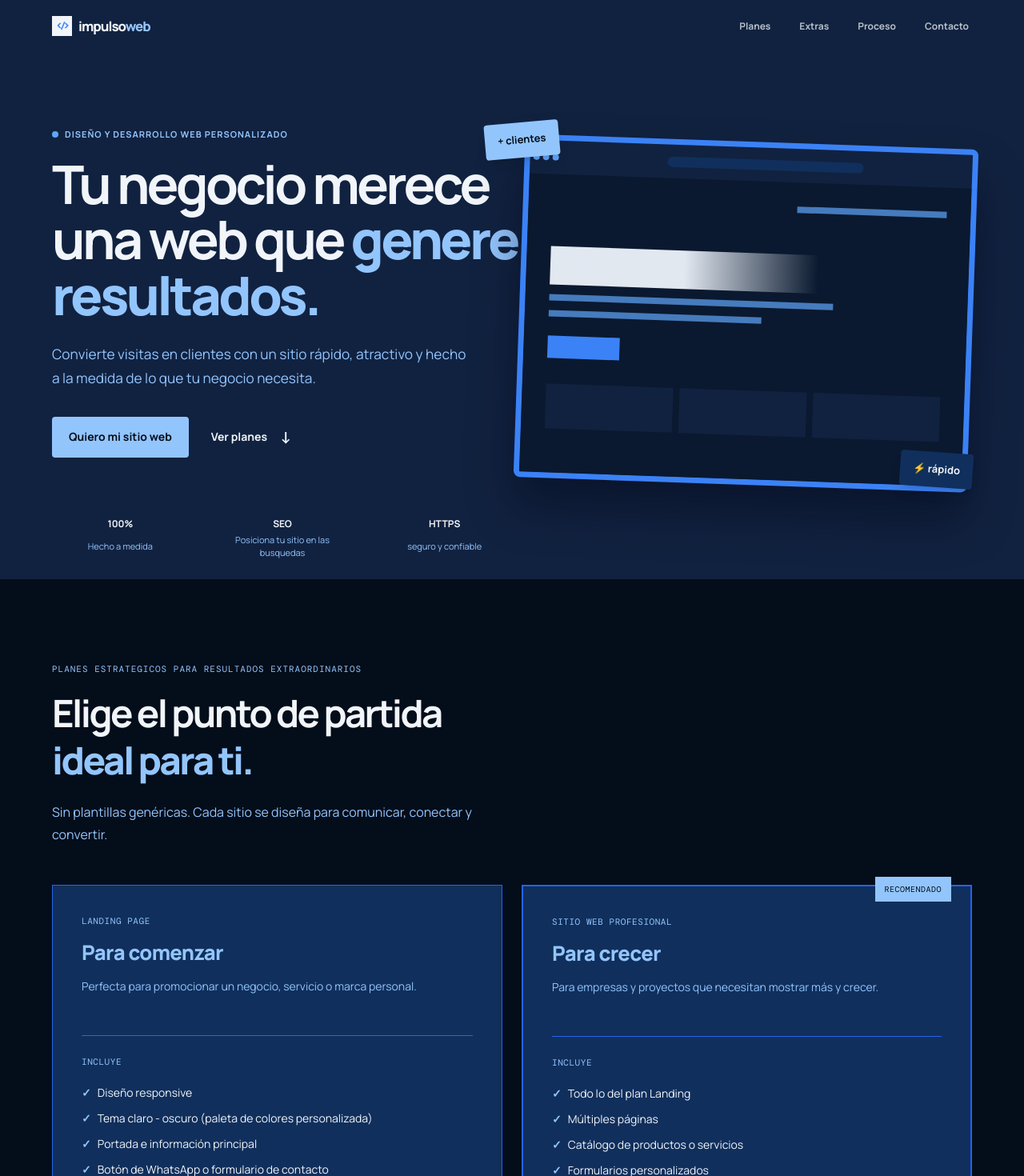
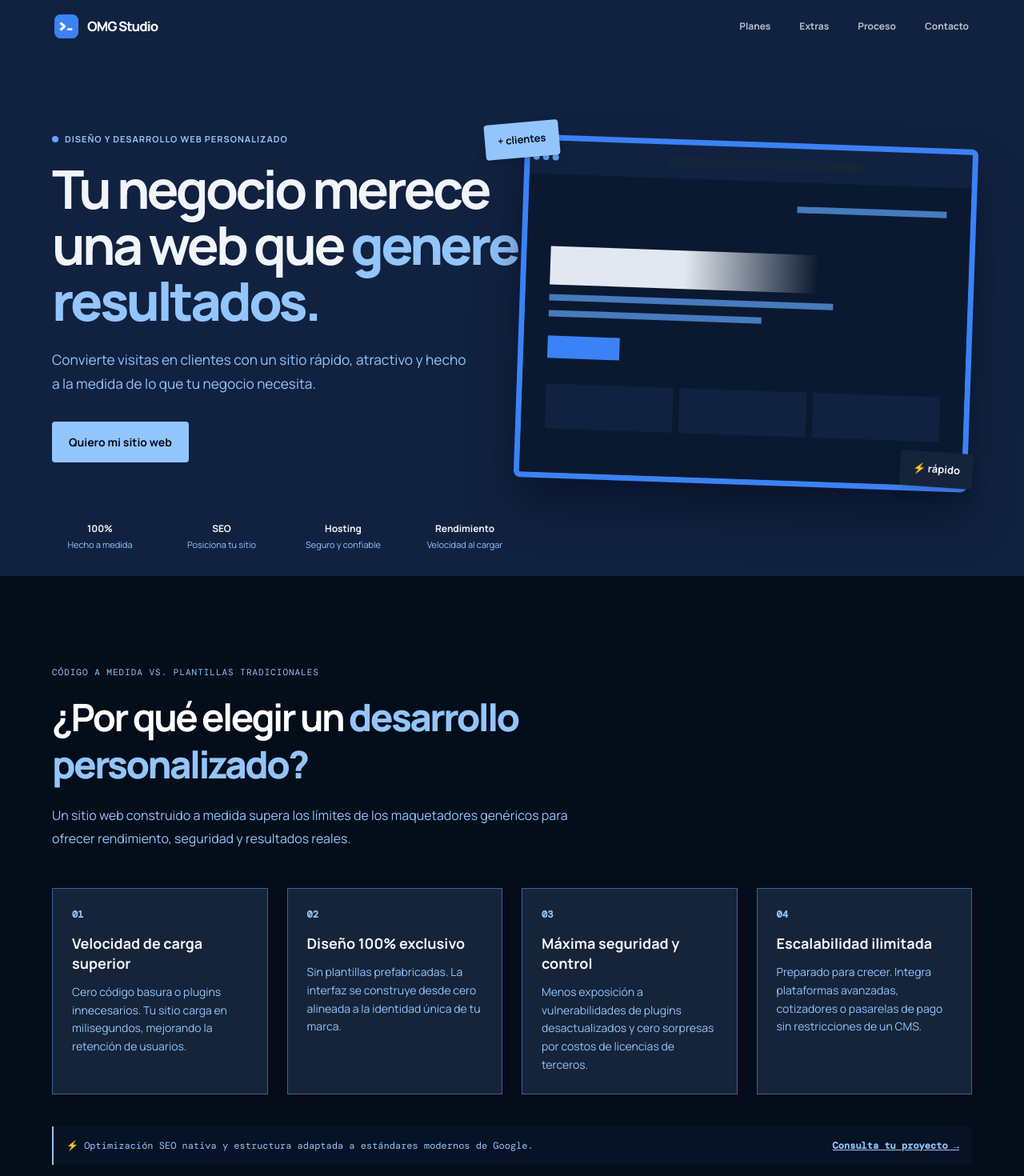
Before and after one commit to oscar-mgh/omgstudio, a Vue app: page / in a window 1280 px wide. Shown: the top 1470 px of the page at 80% size. Built offline with nearby package versions, Linux system fonts and the light colour scheme.

Commit message:
first commit

```diff
--- a/index.html
+++ b/index.html
@@ -4,7 +4,7 @@
     <meta charset="UTF-8" />
     <meta name="viewport" content="width=device-width, initial-scale=1.0" />
     <meta name="description" content="Diseño y desarrollo de sitios web profesionales a medida para hacer crecer tu negocio." />
-    <title>Impulso Web | Sitios a medida</title>
+    <title>OMG Studio | Sitios a medida</title>
   </head>
   <body>
     <div id="app"></div>
--- a/src/App.vue
+++ b/src/App.vue
@@ -1,10 +1,11 @@
 <script setup>
 import { onBeforeUnmount, onMounted, ref } from 'vue';
+import AdventagesSection from './components/AdventagesSection.vue';
+import ContactSection from './components/ContactSection.vue';
+import ExtrasSection from './components/ExtrasSection.vue';
 import HeroSection from './components/HeroSection.vue';
 import PlansSection from './components/PlansSection.vue';
-import ExtrasSection from './components/ExtrasSection.vue';
 import ProcessSection from './components/ProcessSection.vue';
-import ContactSection from './components/ContactSection.vue';
 
 const menuOpen = ref(false);
 const scrolled = ref(false);
@@ -32,13 +33,39 @@ onBeforeUnmount(() => {
       class="fixed inset-x-0 top-0 z-40 flex h-16.25 items-center justify-between px-6 transition-colors lg:px-[max(28px,calc((100%-1150px)/2))]"
       :class="{ 'bg-brand-950/95 shadow-[0_1px_0_rgba(129,140,248,.15)] backdrop-blur-xl': scrolled }">
       <a
-        class="flex items-center gap-1 text-[1.05rem] font-extrabold tracking-[-.06em]"
-        href="#inicio"
-        @click.prevent="goTo('#inicio')">
-        <span
-          class="mr-1 inline-flex h-[25px] w-[25px] items-center justify-center bg-slate-100 text-brand-500 font-mono text-[11px] tracking-[-2px]"
-          >&lt;/&gt;</span
-        ><span>impulso<span class="text-brand-300">web</span></span>
+        class="flex items-center gap-2 text-[1.05rem] font-extrabold tracking-[-.06em]"
+        href="#inicio">
+        <svg
+          class="h-9 w-9 text-brand-500"
+          viewBox="0 0 24 24"
+          fill="none"
+          xmlns="http://www.w3.org/2000/svg"
+          aria-label="OMG Studio Logo">
+          <rect
+            x="2"
+            y="2"
+            width="20"
+            height="20"
+            rx="5"
+            fill="currentColor" />
+
+          <path
+            d="M7.5 9.5L10.5 12L7.5 14.5"
+            stroke="white"
+            stroke-width="2"
+            stroke-linecap="round"
+            stroke-linejoin="round" />
+
+          <rect
+            x="12.5"
+            y="13.5"
+            width="4.5"
+            height="1.8"
+            rx="0.9"
+            fill="white" />
+        </svg>
+
+        <span> OMG Studio </span>
       </a>
 
       <button
@@ -98,6 +125,7 @@ onBeforeUnmount(() => {
     <HeroSection
       @contact="goTo('#contacto')"
       @plans="goTo('#planes')" />
+    <AdventagesSection />
     <PlansSection />
     <ExtrasSection />
     <ProcessSection />
--- a/src/assets/main.css
+++ b/src/assets/main.css
@@ -7,8 +7,8 @@
   --color-brand-950: #040d1a;
   --color-brand-900: #0a192f;
   --color-brand-800: #112240;
-  --color-brand-700: #102f5c;
-  --color-brand-600: #2563eb;
+  --color-brand-700: #152438;
+  --color-brand-600: #3962a8;
   --color-brand-500: #3b82f6;
   --color-brand-400: #60a5fa;
   --color-brand-300: #93c5fd;
--- /dev/null
+++ b/src/components/AdventagesSection.vue
@@ -0,0 +1,67 @@
+<script setup>
+const ventajas = [
+  {
+    title: 'Velocidad de carga superior',
+    description: 'Cero código basura o plugins innecesarios. Tu sitio carga en milisegundos, mejorando la retención de usuarios.',
+  },
+  {
+    title: 'Diseño 100% exclusivo',
+    description: 'Sin plantillas prefabricadas. La interfaz se construye desde cero alineada a la identidad única de tu marca.',
+  },
+  {
+    title: 'Máxima seguridad y control',
+    description: 'Menos exposición a vulnerabilidades de plugins desactualizados y cero sorpresas por costos de licencias de terceros.',
+  },
+  {
+    title: 'Escalabilidad ilimitada',
+    description: 'Preparado para crecer. Integra plataformas avanzadas, cotizadores o pasarelas de pago sin restricciones de un CMS.',
+  },
+];
+</script>
+
+<template>
+  <section
+    id="por-que-desarrollo-a-medida"
+    class="bg-brand-950 px-6 pt-20 pb-12 lg:pt-28 lg:pb-16 text-white border-b border-brand-800">
+    <div class="mx-auto max-w-[1150px]">
+      <div class="max-w-[680px]">
+        <p class="mb-[18px] font-mono text-[11px] uppercase tracking-[.09em] text-brand-300">
+          Código a medida vs. Plantillas tradicionales
+        </p>
+        <h2 class="mb-5 text-[clamp(2rem,3.7vw,3.8rem)] font-bold leading-tight tracking-[-.055em]">
+          ¿Por qué elegir un <em class="font-sans not-italic font-extrabold text-brand-300">desarrollo personalizado?</em>
+        </h2>
+        <p class="text-base leading-[1.8] text-brand-300">
+          Un sitio web construido a medida supera los límites de los maquetadores genéricos para ofrecer rendimiento, seguridad y resultados
+          reales.
+        </p>
+      </div>
+
+      <div class="mt-12 grid gap-6 sm:grid-cols-2 lg:grid-cols-4">
+        <article
+          v-for="(item, index) in ventajas"
+          :key="index"
+          class="flex flex-col border border-brand-600 bg-brand-700 p-6 shadow-[9px_9px_0_#080a1a] transition-transform hover:-translate-y-1">
+          <span class="mb-4 font-mono text-xs font-bold text-brand-300"> 0{{ index + 1 }} </span>
+
+          <h3 class="mb-3 text-lg font-bold leading-snug text-slate-100">
+            {{ item.title }}
+          </h3>
+
+          <p class="text-sm leading-relaxed text-brand-300">
+            {{ item.description }}
+          </p>
+        </article>
+      </div>
+      <div
+        class="mt-10 flex flex-wrap items-center justify-between gap-4 border-l-2 border-brand-300 bg-brand-900/50 p-4 text-xs text-brand-300 font-mono">
+        <p>⚡ Optimización SEO nativa y estructura adaptada a estándares modernos de Google.</p>
+        <a
+          href="#contacto"
+          class="font-bold underline hover:text-white"
+          >Consulta tu proyecto &rarr;</a
+        >
+      </div>
+    </div>
+  </section>
+</template>
--- a/src/components/ContactSection.vue
+++ b/src/components/ContactSection.vue
@@ -158,7 +158,7 @@ const handleSubmit = async () => {
             </p>
 
             <button
-              class="mt-2 inline-flex min-h-[51px] items-center justify-center gap-4 bg-brand-300 px-5 text-sm font-bold text-brand-950 transition hover:bg-slate-200 disabled:opacity-50"
+              class="mt-2 inline-flex min-h-[51px] items-center justify-center gap-4 bg-brand-300 px-5 text-sm font-bold text-brand-950 transition hover:bg-slate-200 disabled:opacity-50 cursor-pointer"
               type="submit"
               :disabled="isSubmitting">
               {{ isSubmitting ? 'Enviando...' : 'Enviar mensaje' }}
--- a/src/components/HeroSection.vue
+++ b/src/components/HeroSection.vue
@@ -22,24 +22,23 @@ defineEmits(['contact', 'plans']);
           @click="$emit('contact')">
           Quiero mi sitio web
         </button>
-        <button
-          class="inline-flex min-h-[51px] items-center gap-4 bg-transparent px-0 text-sm font-bold text-slate-100 rounded cursor-pointer transition-transform hover:-translate-y-1"
-          @click="$emit('plans')">
-          Ver planes <span class="text-xl">↓</span>
-        </button>
       </div>
-      <div class="pb-6 mt-12 grid grid-cols-3 gap-4 lg:mt-18.75 lg:gap-8 text-center max-w-xl">
+      <div class="pb-6 mt-12 grid grid-cols-4 gap-4 lg:mt-18.75 lg:gap-8 text-center max-w-xl">
         <div class="grid gap-1">
           <strong class="text-xs">100%</strong>
           <span class="text-[11px] text-brand-300">Hecho a medida</span>
         </div>
         <div class="grid gap-1">
           <strong class="text-xs">SEO</strong>
-          <span class="text-[11px] text-brand-300">Posiciona tu sitio en las busquedas</span>
+          <span class="text-[11px] text-brand-300">Posiciona tu sitio</span>
         </div>
         <div class="grid gap-1">
-          <strong class="text-xs">HTTPS</strong>
-          <span class="text-[11px] text-brand-300">seguro y confiable</span>
+          <strong class="text-xs">Hosting</strong>
+          <span class="text-[11px] text-brand-300">Seguro y confiable</span>
+        </div>
+        <div class="grid gap-1">
+          <strong class="text-xs">Rendimiento</strong>
+          <span class="text-[11px] text-brand-300">Velocidad al cargar</span>
         </div>
       </div>
     </div>
--- a/src/components/PlansSection.vue
+++ b/src/components/PlansSection.vue
@@ -6,8 +6,8 @@ const plans = [
     text: 'Perfecta para promocionar un negocio, servicio o marca personal.',
     featured: false,
     features: [
-      'Diseño responsive',
-      'Tema claro - oscuro (paleta de colores personalizada)',
+      'Diseño responsive (adaptable a móviles y tablets)',
+      'Modo claro / oscuro personalizado y paleta de colores',
       'Portada e información principal',
       'Botón de WhatsApp o formulario de contacto',
       'SEO básico, hosting y SSL',
@@ -37,7 +37,9 @@ const plans = [
     class="bg-brand-950 px-6 pt-20 pb-8 lg:pt-26">
     <div class="mx-auto max-w-[1150px]">
       <div class="max-w-[570px]">
-        <p class="mb-[18px] font-mono text-[11px] uppercase tracking-[.09em] text-brand-300">Planes estrategicos para resultados extraordinarios</p>
+        <p class="mb-[18px] font-mono text-[11px] uppercase tracking-[.09em] text-brand-300">
+          Planes estrategicos para resultados extraordinarios
+        </p>
         <h2 class="mb-5 max-w-[760px] text-[clamp(2rem,3.7vw,3.8rem)] font-bold leading-tight tracking-[-.055em]">
           Elige el punto de partida <em class="font-sans not-italic font-extrabold text-brand-300">ideal para ti.</em>
         </h2>
@@ -70,16 +72,12 @@ const plans = [
             </li>
           </ul>
           <a
-            class="mt-auto inline-flex min-h-[51px] items-center justify-center gap-4 border border-brand-400 px-5 text-sm font-bold transition-colors hover:bg-brand-600"
-            :class="plan.featured ? 'bg-brand-300 text-brand-950 hover:bg-slate-400' : 'text-zinc-300'"
+            class="mt-auto inline-flex min-h-[51px] items-center justify-center gap-4 border border-brand-400 px-5 text-sm font-bold transition-colors bg-brand-300 text-brand-950 hover:bg-sky-200"
             href="#contacto">
             Me interesa
           </a>
         </article>
       </div>
-      <p class="mt-5 text-[12px] text-brand-300">
-        Cada proyecto se define con alcance y objetivos claros. Escríbeme para conocer la mejor solución. <br>No se incluye diseño de logotipos, branding o ilustraciones personalizadas. <br> Se puede integrar logotipo existente e imagenes.
-      </p>
     </div>
   </section>
 </template>
```
Also changed, not shown: src/components/ProcessSection.vue (+8 -5 lines), 1 other file (tests, documents, lock files or other folders).
